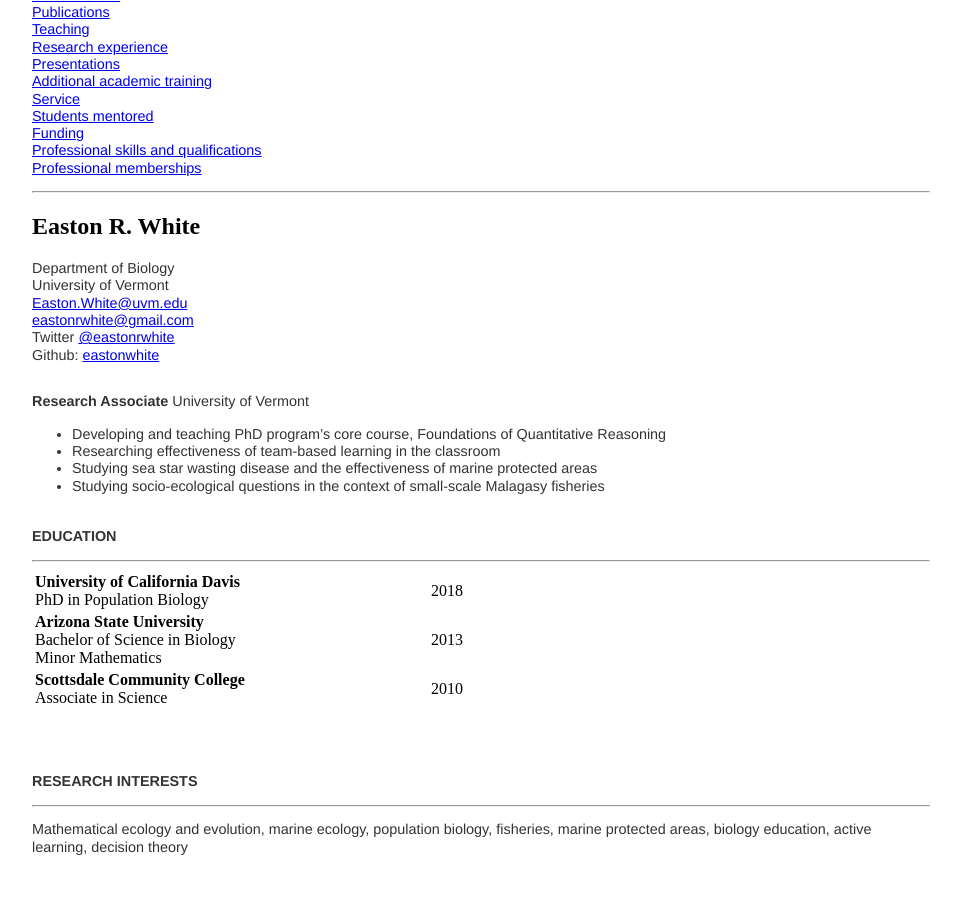
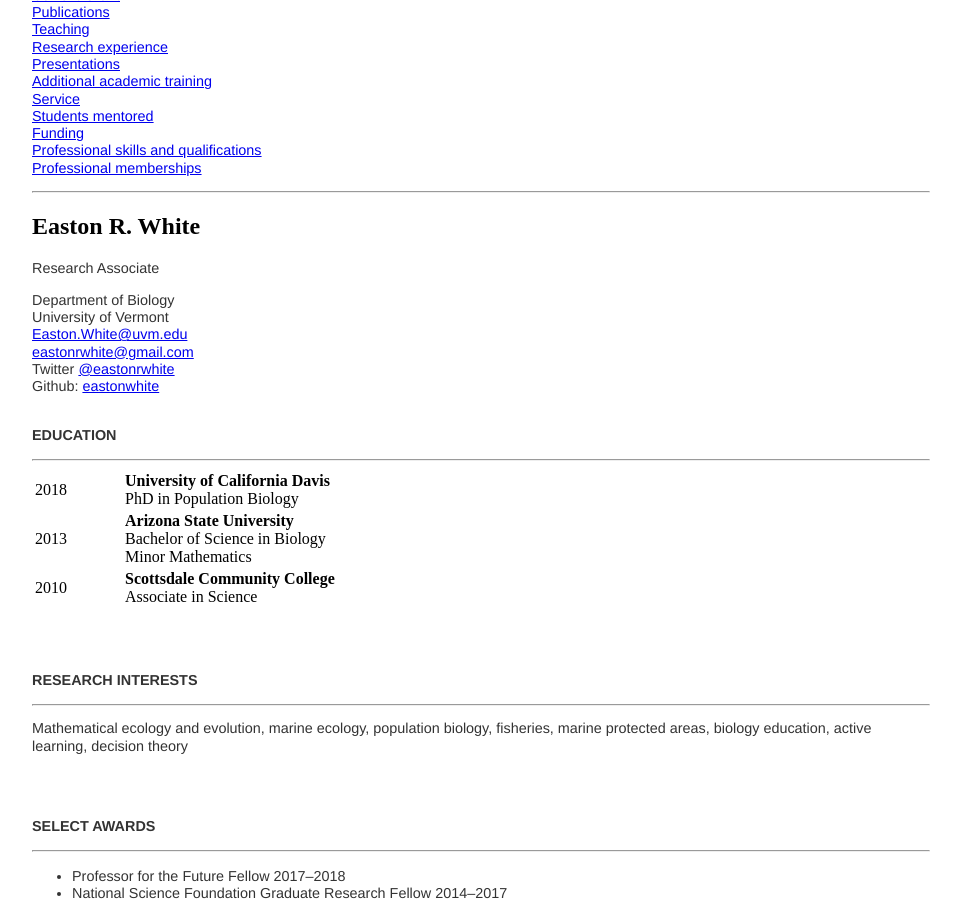
Before and after one commit to eastonwhite/eastonwhite.github.io, a Jekyll site: the page built from cv/index.html, in a window 1280 px wide and 900 px high, scrolled down 349 px. Shown: the whole window, without its empty margins (160-1121 px from the left). Built offline with Jekyll 4.4.1, drawn with Linux system fonts in a browser that asks for light colours.

Commit message:
Update index.html

```diff
--- a/cv/index.html
+++ b/cv/index.html
@@ -34,35 +35,27 @@
 Github: <a href="https://github.com/eastonwhite" rel="noopener">eastonwhite</a></td>
 
 
-</table>
-<p><strong>Research Associate</strong> University of Vermont</p>
-<ul>
-<li>Developing and teaching PhD program’s core course, Foundations of Quantitative Reasoning</li>
-<li>Researching effectiveness of team-based learning in the classroom</li>
-<li>Studying sea star wasting disease and the effectiveness of marine protected areas</li>
-<li> Studying socio-ecological questions in the context of small-scale Malagasy fisheries
-</ul>
 <p><a name="education"></a><br />
 <strong>EDUCATION</strong></p>
 <hr size="2" width="100%" align="left">
 <table>
 <tbody>
 <tr>
+<td width="86">2018</td>
 <td width="392"><span style="color:#000000;"><strong>University of California Davis</strong></span><br />
 <span style="color:#000000;"> PhD in Population Biology<br />
 </span></td>
-<td width="86">2018</td>
 </tr>
 <tr>
+<td width="86">2013</td>
 <td width="392"><span style="color:#000000;"><strong>Arizona State University</strong></span><br />
 <span style="color:#000000;"> Bachelor of Science in Biology</span><br />
 <span style="color:#000000;"> Minor Mathematics</span></td>
-<td width="86">2013</td>
 </tr>
 <tr>
+<td width="86">2010</td>
 <td width="392"><span style="color:#000000;"><strong>Scottsdale Community College</strong></span><br />
 <span style="color:#000000;"> Associate in Science</span></td>
-<td width="86">2010</td>
 </tr>
 </tbody>
 </table>
```
Also changed, not shown: other parts of cv/index.html (+1 -0 lines).
